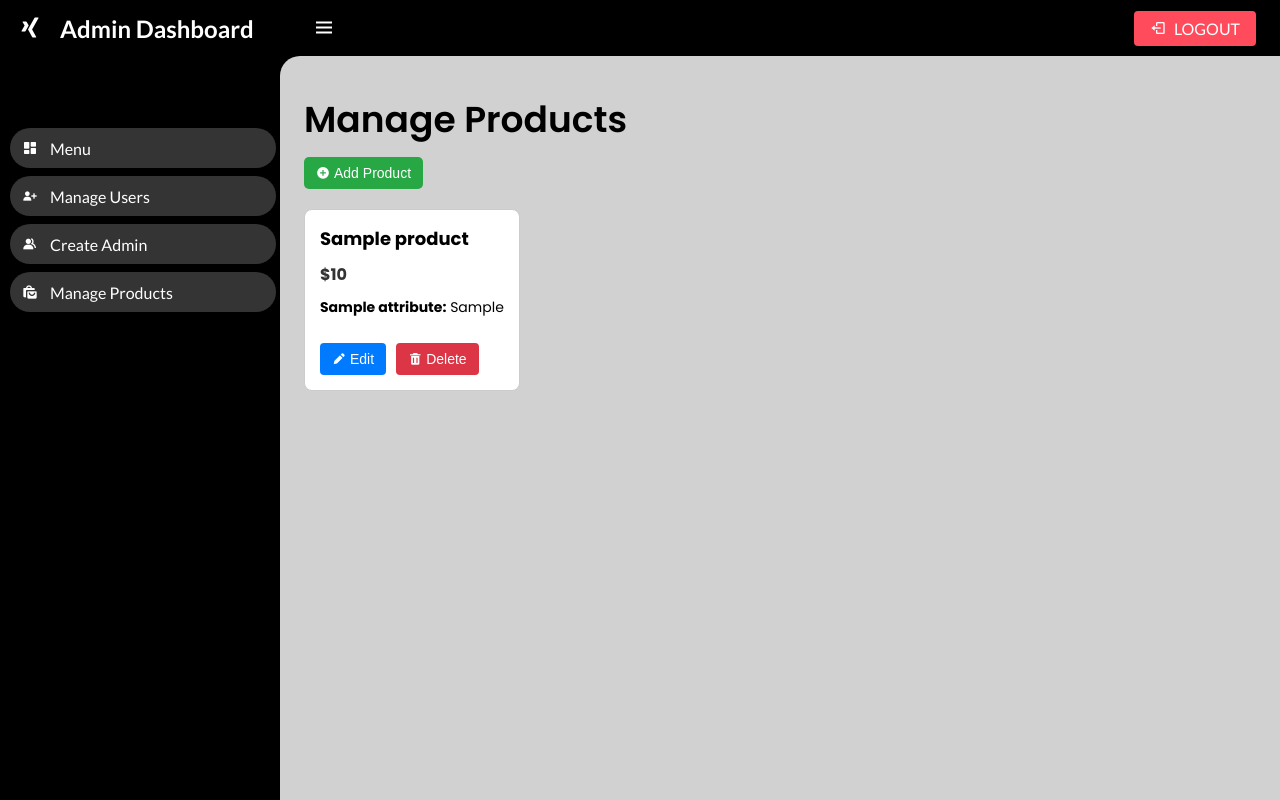
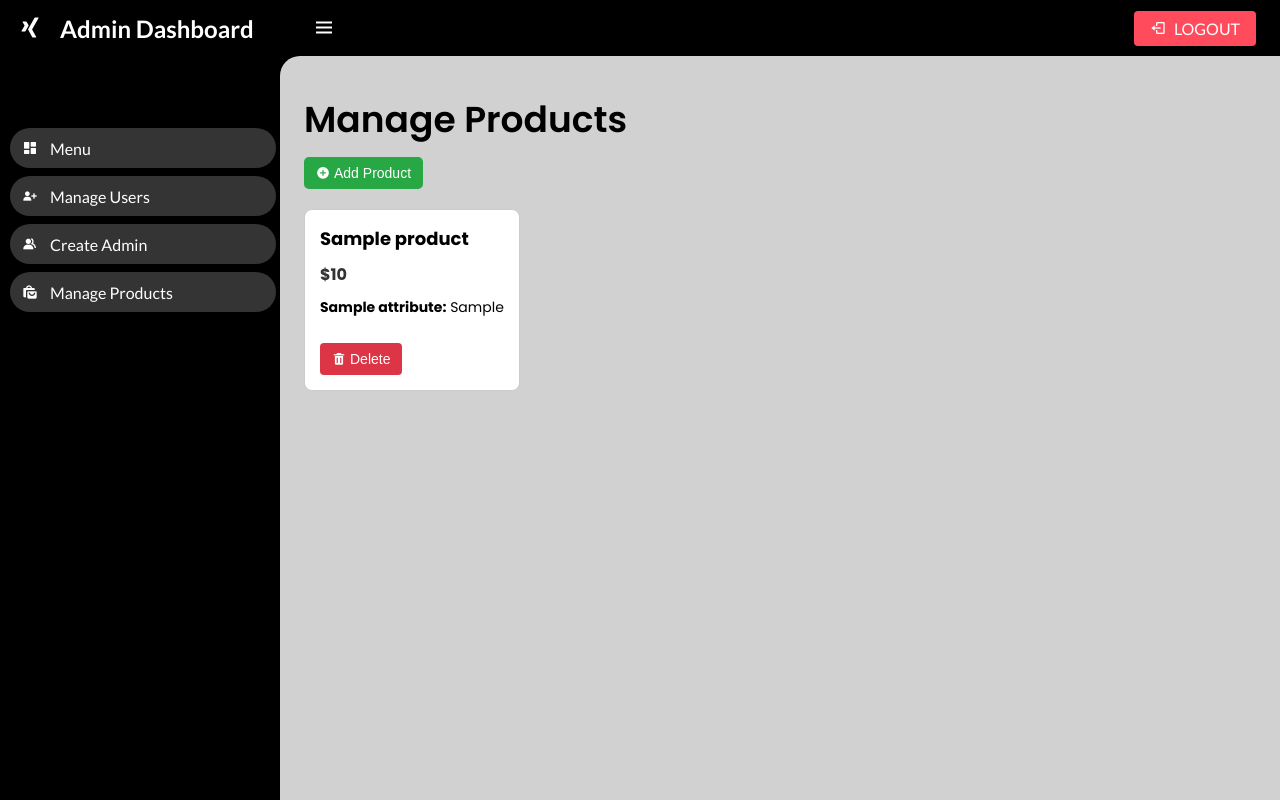
Before and after one commit to Ou4y/Software_frontend, a PHP site: page /Views/public/ManageProducts.php in a window 1280 px wide. Run offline with PHP 8.4, Linux system fonts and the light colour scheme; the visitor is signed in with stand-in values (Sample User, id 1); tables that the repository leaves empty or names only in its code hold one stand-in row (values such as "Sample post").

Commit message:
delete edit button

```diff
--- a/Views/public/ManageProducts.php
+++ b/Views/public/ManageProducts.php
@@ -61,16 +61,13 @@ $products = $controller->getAllProducts();
                     </ul>
                   </div>
                   <div class="product-images">
-                    <?php if (!empty($product['images'])): ?>
+                    <?php if (!empty($product['images'])): ?>6
                       <?php foreach ($product['images'] as $image): ?>
                         <img src="<?= htmlspecialchars($image) ?>" alt="<?= htmlspecialchars($product['title']) ?>" class="product-image">
                       <?php endforeach; ?>
                     <?php endif; ?>
                   </div>
                   <div class="options">
-                    <button class="edit-btn" onclick="window.location.href='editProduct.php?id=<?= $product['id'] ?>'">
-                      <i class='bx bxs-pencil'></i> Edit
-                    </button>
                     <button class="delete-btn" onclick="confirmDelete(<?= $product['id'] ?>)">
                       <i class='bx bxs-trash'></i> Delete
                     </button>
```
